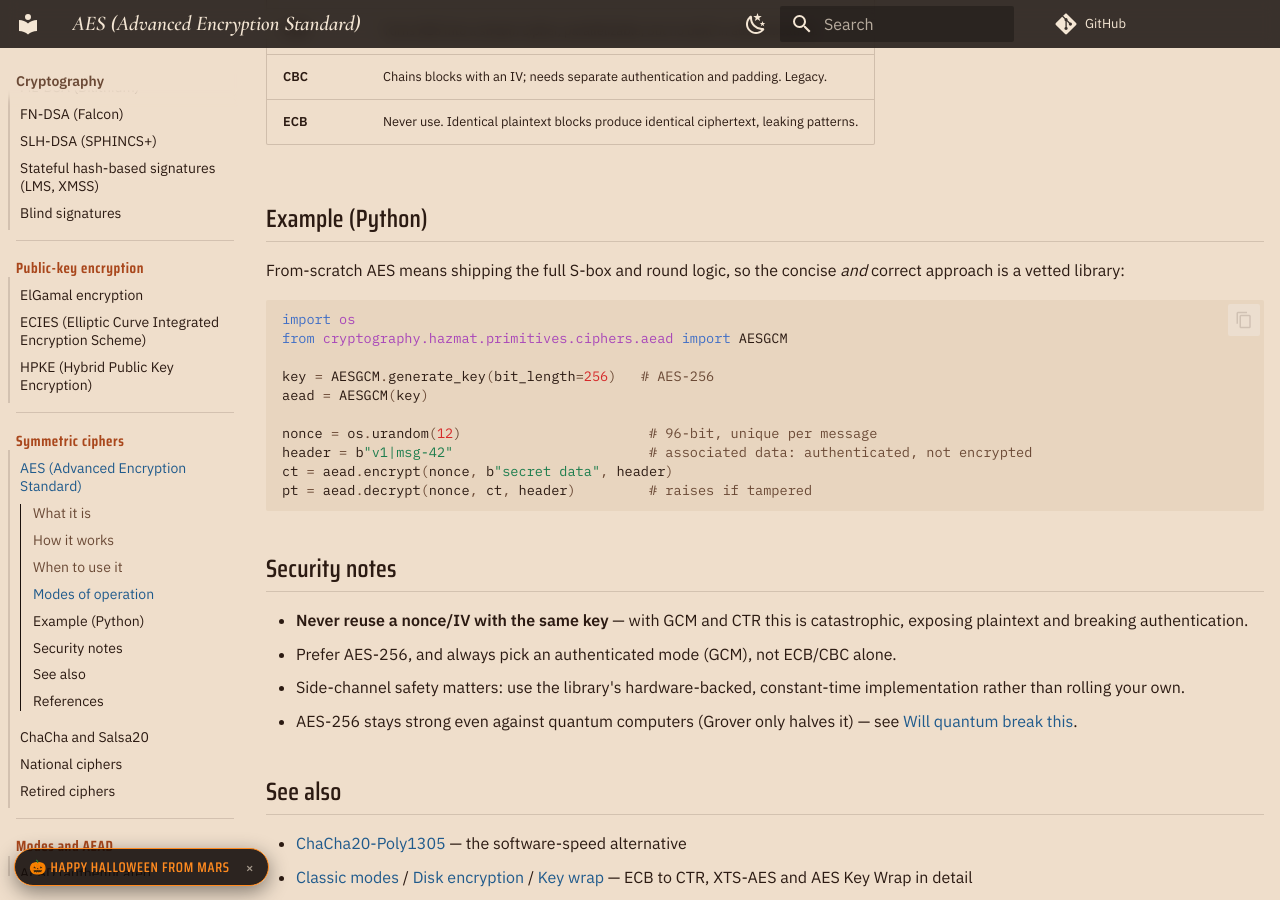
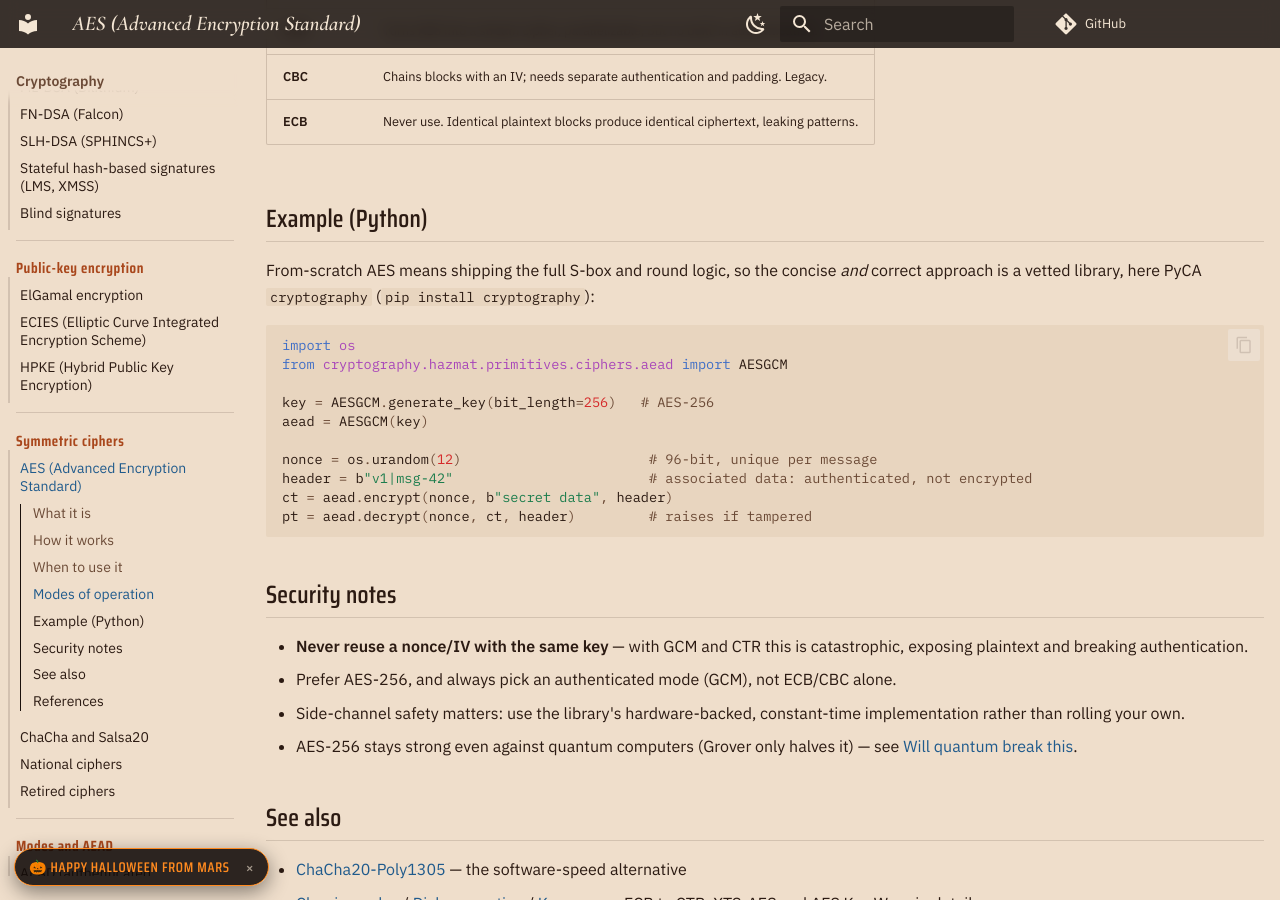
Before and after one commit to TTMathCS/cryptography, an MkDocs documentation site: the page built from docs/04-symmetric-ciphers/AES.md, in a window 1280 px wide and 900 px high, scrolled down 1148 px. Built offline with MkDocs 1.6.1 and Material for MkDocs 9.7.7, drawn with Linux system fonts in a browser that asks for light colours; comment, search, counter and statistics services are not loaded.

````diff
--- a/docs/04-symmetric-ciphers/AES.md
+++ b/docs/04-symmetric-ciphers/AES.md
@@ -51,7 +51,8 @@ whole block. Decryption runs the inverse steps with the round keys in reverse.
 ## Example (Python)
 
 From-scratch AES means shipping the full S-box and round logic, so the concise
-*and* correct approach is a vetted library:
+*and* correct approach is a vetted library, here PyCA `cryptography`
+(`pip install cryptography`):
 
 ```python
 import os
````
